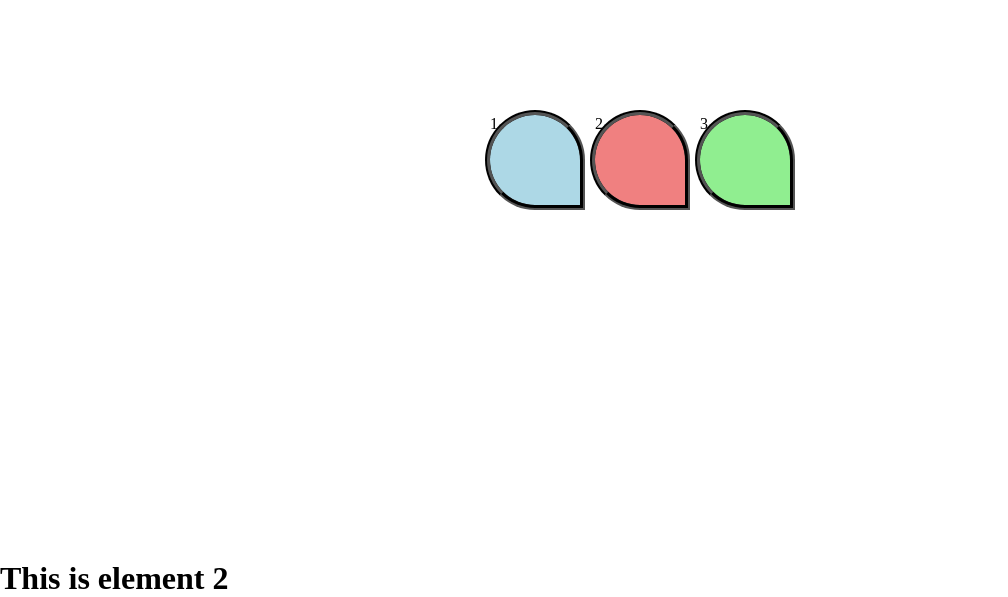
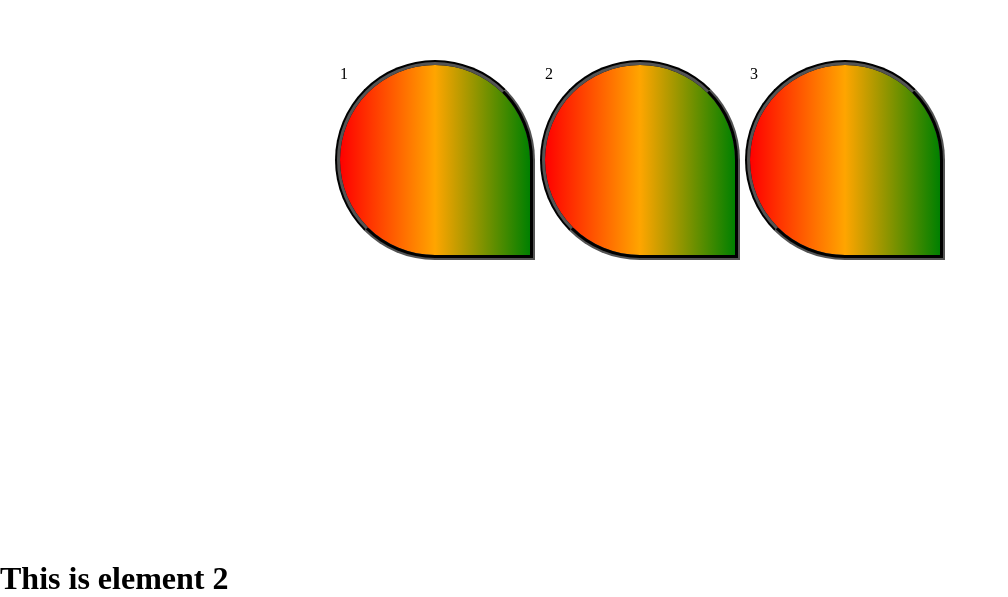
Before and after one commit to Dalzwrld/ft17-box-model, a plain HTML site: page index.html in a window 1280 px wide. Shown: the part 240-837 px from the top of the page, without its empty margins (0-1008 px from the left). Drawn offline with Linux system fonts and the light colour scheme.

Commit message:
feat: add styles css file

```diff
--- a/styles.css
+++ b/styles.css
@@ -15,20 +15,9 @@
 }
 
 .box {
-    width: 100px;
-    height: 100px;
+    width: 200px;
+    height: 200px;
     border: 5px groove black;
     border-radius: 50% 50% 0;
+    background: linear-gradient(90deg, red, orange, green);
 }
-
-.box1 {
-    background-color: lightblue;
-}
-
-.box2 {
-    background-color: lightcoral;
-}
-
-.box3 {
-    background-color: lightgreen;
-}
```
